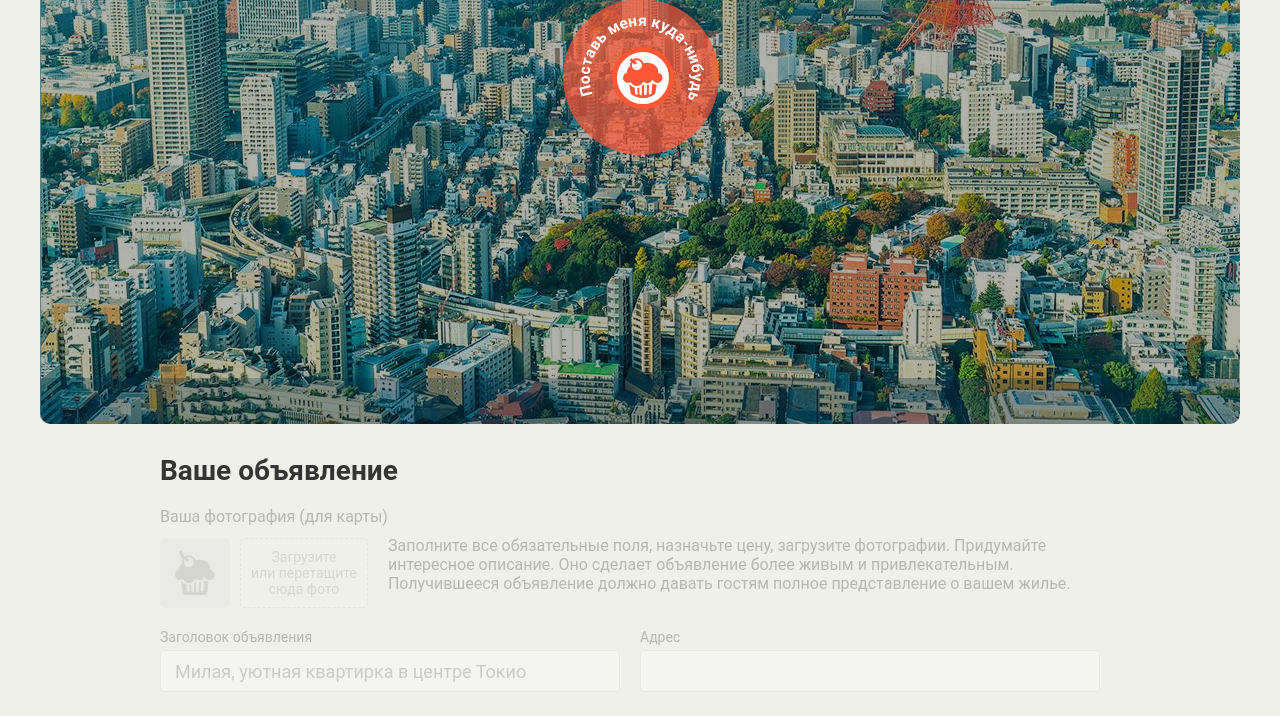
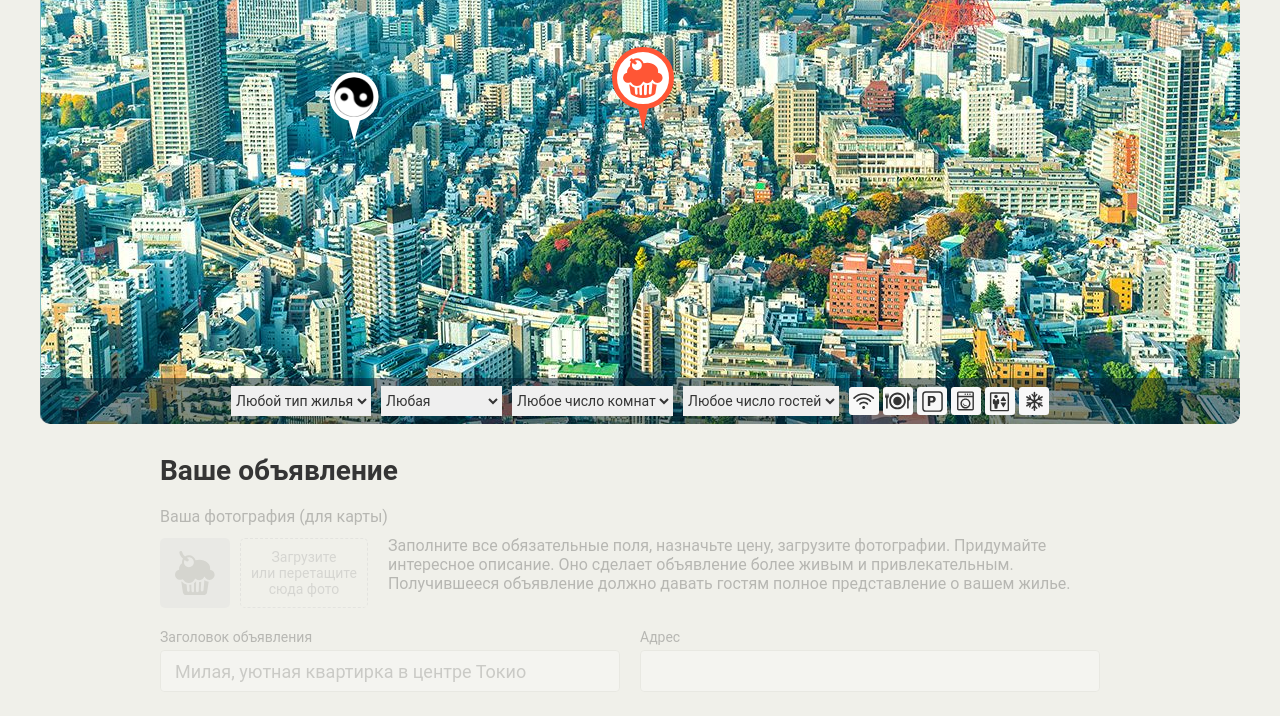
Before and after one commit to anyakul/1005307-keksobooking-18, a website: page index.html in a window 1280 px wide. Shown: the part 326-1042 px from the top of the page. Drawn offline with Linux system fonts and the light colour scheme; files whose address does not match are found by name.

Commit message:
Делаю фотографии на карте

```diff
--- a/index.html
+++ b/index.html
@@ -23,7 +23,10 @@
         <div class="map__overlay">
           <h2 class="map__title">И снова Токио!</h2>
         </div>
-        <button class="map__pin map__pin--main" style="left: 570px; top: 375px;">
+   <!--     <button type="button" class="map__pin" style="left: 400px; top: 200px;"><img src="img/avatars/user04.png" width="40" height="40" draggable="false" alt="Метка объявления"></button>
+        <button type="button" class="map__pin" style="left: 200px; top: 400px;"><img src="img/avatars/user01.png" width="40" height="40" draggable="false" alt="Метка объявления"></button>
+        <button type="button" class="map__pin" style="left: 300px; top: 100px;"><img src="img/avatars/user02.png" width="40" height="40" draggable="false" alt="Метка объявления"></button>-->
+       <button class="map__pin map__pin--main" style="left: 570px; top: 375px;">
           <img src="img/muffin-red.svg" width="40" height="44" draggable="false" alt="Метка объявления">
           <svg viewBox="0 0 70 70" width="156" height="156" aria-label="Метка для поиска жилья">
             <defs>
@@ -248,5 +251,6 @@
     </div>
   </template>
 
+  <script src="js/main.js"></script>
 </body>
 </html>
--- a/js/main.js
+++ b/js/main.js
@@ -0,0 +1,60 @@
+var avatar = [
+  'img/avatars/user01.png',
+  'img/avatars/user02.png',
+  'img/avatars/user03.png',
+  'img/avatars/user04.png',
+  'img/avatars/user05.png',
+  'img/avatars/user06.png',
+  'img/avatars/user07.png',
+  'img/avatars/user08.png'
+]
+
+X_MIN = 0,
+X_MAX = 1200,
+Y_MIN = 130,
+Y_MAX = 630,
+
+MAX_PHOTO = 8;
+
+
+// Функция получения рандомных чисел в определенном диапозоне
+var getRandomNumber = function (valueMin, valueMax) {
+  return Math.floor(Math.random() * (valueMax - valueMin) + valueMin);
+};
+
+//Делаем карту активной
+var map = document.querySelector('.map');
+map.classList.remove('map--faded');
+
+var mapPins = document.querySelector('.map__pins');
+
+var similarPinsTemplate = document.querySelector('#pin')
+    .content
+    .querySelector('.map__pin');
+
+var countPhoto = getRandomNumber(1, MAX_PHOTO);
+
+var fragment = document.createDocumentFragment();
+
+//Показываем фотографии на карте
+for (i = 0; i < countPhoto; i++) {
+
+  var pinsElement = similarPinsTemplate.cloneNode(true);
+
+  var pinsElementImg = similarPinsTemplate.querySelector('img');
+
+  var numberUser = getRandomNumber(1, avatar.length);
+
+  var leftValue = getRandomNumber(X_MIN, X_MAX);
+
+  var topValue = getRandomNumber(Y_MIN, Y_MAX);
+
+
+  pinsElementImg.src = "img/avatars/user0" + numberUser + ".png";
+  pinsElement.style.left = leftValue + "px";
+  pinsElement.style.top = topValue + "px";
+
+  fragment.appendChild(pinsElement);
+}
+
+mapPins.appendChild(fragment);
```
